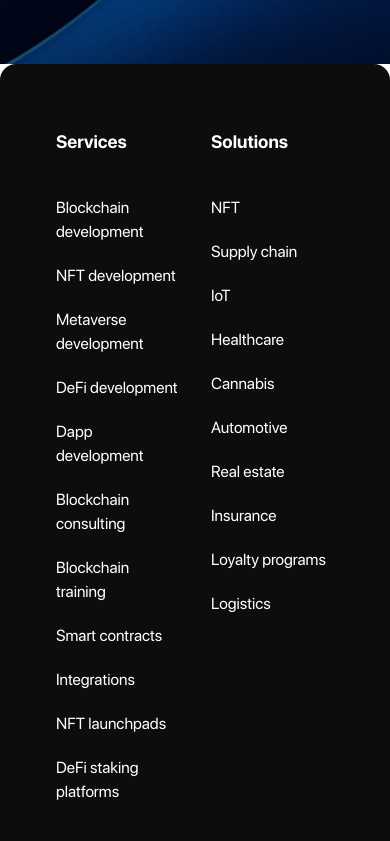
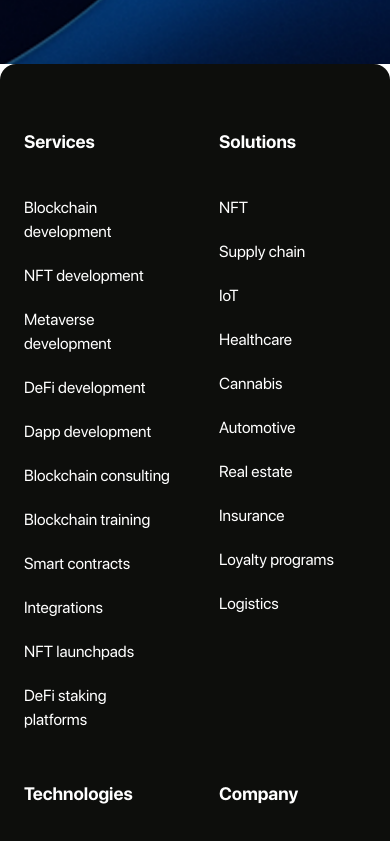
Before and after one commit to vd7943/Hippocampus, a React (Vite) app in the folder frontend/: page / in a window 390 px wide. Shown: the part 780-1621 px from the top of the page. Built offline with nearby package versions, Linux system fonts and the light colour scheme.

Commit message:
Update Footer.jsx

```diff
--- a/frontend/src/components/Footer.jsx
+++ b/frontend/src/components/Footer.jsx
@@ -32,7 +32,7 @@ const location = [
 const Footer = () => {
   return (
     <footer className="bg-[#0D0E0C] text-white rounded-t-2xl px-6 lg:px-20 pt-16">
-      <div className="grid grid-cols-2 md:grid-cols-4 gap-8 lg:gap-30 border-b border-[#2C2C2C] pb-10 px-8">
+      <div className="grid grid-cols-2 md:grid-cols-4 gap-12 lg:gap-30 border-b border-[#2C2C2C] pb-10 lg:px-8">
         <div>
           <h3 className="text-lg lg:text-2xl font-semibold mb-10">Services</h3>
           <ul className="space-y-5 text-md text-[#FFFFFF]">
@@ -118,7 +118,7 @@ const Footer = () => {
         ))}
       </div>
 
-      <div className="mt-10 flex flex-col lg:flex-row justify-between items-center border-t border-[#2C2C2C] gap-6">
+      <div className="mt-10 pt-10 lg:pt-0 flex flex-col lg:flex-row justify-between items-center border-t border-[#2C2C2C] gap-6">
         <div className="flex gap-4 text-white text-xl lg:text-2xl">
           <FaLinkedinIn className="hover:text-[#0077b5] hover:scale-110 transition-all duration-300 cursor-pointer" />
           <FaTwitter className="hover:text-[#1DA1F2] hover:scale-110 transition-all duration-300 cursor-pointer" />
```
